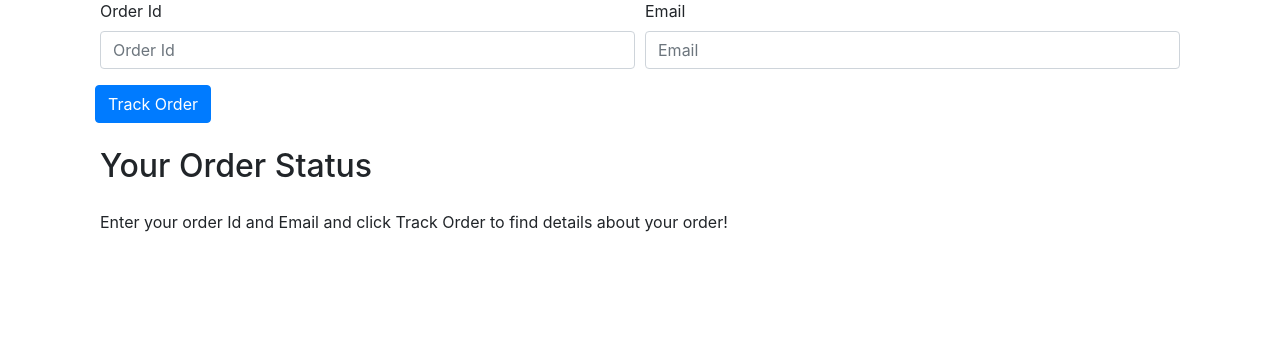
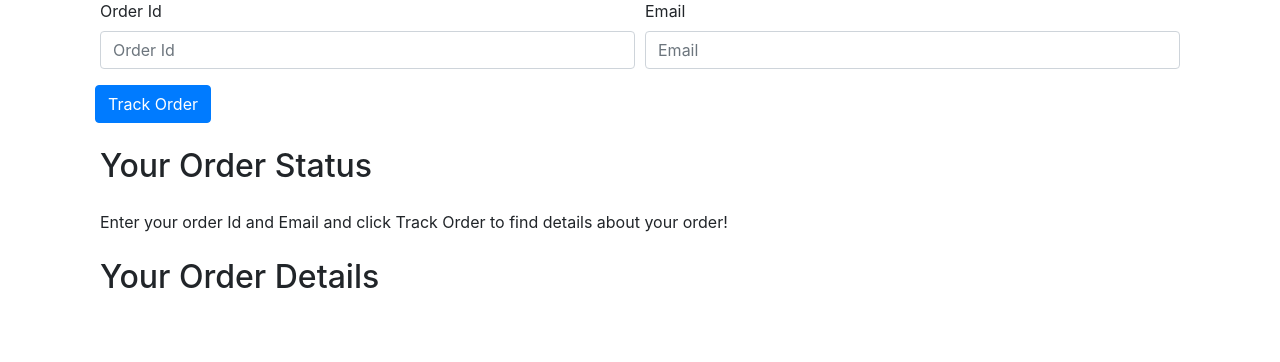
Before and after one commit to sahil312019/MyCart, a Django app: template shop/templates/shop/tracker.html in a window 1280 px wide. Shown: the part 127-489 px from the top of the page. Run offline with Django 3.2, Linux system fonts and the light colour scheme; the template is opened without the code that fills it, so the values that code supplies are empty; some libraries are stand-ins or nearby versions.

Commit message:
Displaying Order Items In Tracker

```diff
--- a/shop/templates/shop/tracker.html
+++ b/shop/templates/shop/tracker.html
@@ -21,7 +21,12 @@
         <h2>Your Order Status</h2>
         <div class="my-4">
             <ul class="list-group" id="items">
-            	Enter your order Id and Email and click Track Order to find details about your order!
+                Enter your order Id and Email and click Track Order to find details about your order!
+            </ul>
+        </div>
+        <h2>Your Order Details</h2>
+        <div class="my-4">
+            <ul class="list-group" id="citems">
             </ul>
         </div>
     </div>
@@ -44,7 +49,8 @@ $('#trackerForm').submit(function(event) {
         })
         .done(function(data) {
             console.log(data)
-            updates = JSON.parse(data);
+            data = JSON.parse(data);
+            updates = data[0];
             if (updates.length > 0 & updates != {}) {
                 for (i = 0; i < updates.length; i++) {
                     let text = updates[i]['text'];
@@ -56,9 +62,21 @@ $('#trackerForm').submit(function(event) {
                     $('#items').append(mystr);
                 }
             } else {
-            	mystr = `<li class="list-group-item d-flex justify-content-between align-items-center">
+                mystr = `<li class="list-group-item d-flex justify-content-between align-items-center">
                     Sorry, We are not able to fetch this order id and email. Make sure to type correct order Id and email</li>`
-            	$('#items').append(mystr);
+                $('#items').append(mystr);
+            }
+            // Fill in the order details
+            cart = JSON.parse(data[1]);
+            console.log(cart);
+            for (item in cart) {
+                let name = cart[item][1];
+                let qty = cart[item][0];
+                mystr = `<li class="list-group-item d-flex justify-content-between align-items-center">
+                    ${name}
+                    <span class="badge badge-primary badge-pill">${qty}</span>
+                </li>`
+                $('#citems').append(mystr);
             }
         });
     event.preventDefault();
--- a/shop/views.py
+++ b/shop/views.py
@@ -53,7 +53,8 @@ def tracker(request):
                 for item in update:
                     updates.append(
                         {'text': item.update_desc, 'time': item.timestamp})
-                    response = json.dumps(updates, default=str)
+                    response = json.dumps(
+                        [updates, order[0].items_json], default=str)
                 return HttpResponse(response)
             else:
                 return HttpResponse('{}')
```
Also changed, not shown: db.sqlite3.
